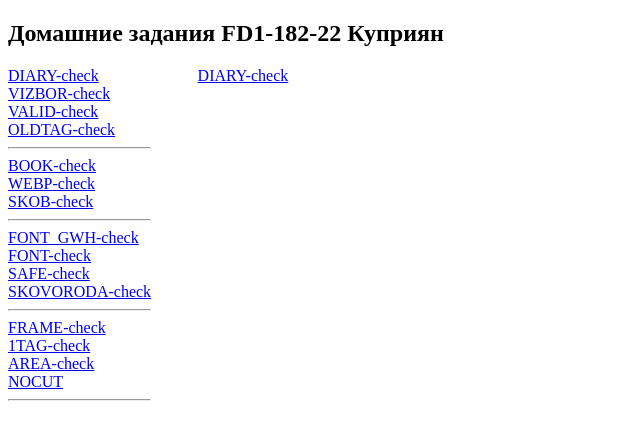
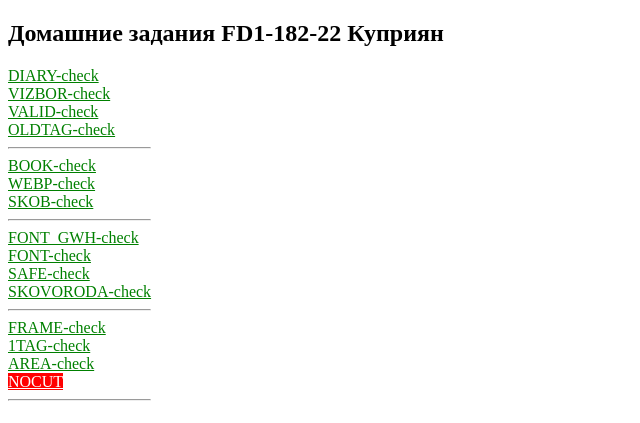
Before and after one commit to kupryian/lessons, a plain HTML site: page index.html in a window 1280 px wide. Shown: the top 423 px of the page, without its empty margins (0-640 px from the left). Drawn offline with Linux system fonts and the light colour scheme.

Commit message:
lesson8.2

```diff
--- a/index.html
+++ b/index.html
@@ -10,28 +10,28 @@
     <h2>Домашние задания FD1-182-22 Куприян</h2>
     <div>
     <div style="float: left;">
-    <a href="lesson1/DIARY.html">DIARY-check</a> <br>
-    <a href="lesson1/VIZBOR.html">VIZBOR-check</a> <br>
-    <a href="lesson1/vechno_student.html">VALID-check</a> <br>
-    <a href="lesson1/old_tags.html">OLDTAG-check</a>
+    <a href="lesson1/DIARY.html" style="color: green;">DIARY-check</a> <br>
+    <a href="lesson1/VIZBOR.html" style="color: green;" >VIZBOR-check</a> <br>
+    <a href="lesson1/vechno_student.html" style="color: green;">VALID-check</a> <br>
+    <a href="lesson1/old_tags.html" style="color: green;">OLDTAG-check</a>
     <hr>
-    <a href="lesson2/CHILDBOOK.HTML">BOOK-check</a> <br>
-    <a href="lesson2/WEBP.html">WEBP-check</a> <br>
-    <a href="lesson2/SKOB.html">SKOB-check</a> <br>
+    <a href="lesson2/CHILDBOOK.HTML" style="color: green;">BOOK-check</a> <br>
+    <a href="lesson2/WEBP.html" style="color: green;">WEBP-check</a> <br>
+    <a href="lesson2/SKOB.html" style="color: green;">SKOB-check</a> <br>
     <hr>
-    <a href="lesson4/fonts.html">FONT_GWH-check</a> <br>
-    <a href="lesson4/font.html">FONT-check</a> <br>
-    <a href="lesson4/safe.html">SAFE-check</a> <br>
-    <a href="lesson4/skovoroda.html">SKOVORODA-check</a> <br>
+    <a href="lesson4/fonts.html" style="color: green;">FONT_GWH-check</a> <br>
+    <a href="lesson4/font.html" style="color: green;">FONT-check</a> <br>
+    <a href="lesson4/safe.html" style="color: green;">SAFE-check</a> <br>
+    <a href="lesson4/skovoroda.html" style="color: green;">SKOVORODA-check</a> <br>
     <hr>
-    <a href="lesson6/frame.html">FRAME-check</a> <br>
-    <a href="lesson6/1tag.html">1TAG-check</a> <br>
-    <a href="lesson6/area.html">AREA-check</a> <br>
-    <a href="lesson6/nocut.html">NOCUT</a> <br>
+    <a href="lesson6/frame.html" style="color: green;">FRAME-check</a> <br>
+    <a href="lesson6/1tag.html" style="color: green;">1TAG-check</a> <br>
+    <a href="lesson6/area.html" style="color: green;">AREA-check</a> <br>
+    <a href="lesson6/nocut.html" style="background-color: red; color: white;">NOCUT</a> <br>
     <hr>
     </div>
     <div style="padding-left: 15%;">
-        <a href="lesson1/DIARY.html">DIARY-check</a> <br>
+
 
         </div>
     </div>
@@ -48,6 +48,8 @@
     <a href="lesson6/lesson6.1.html">Lesson6</a> <br>
     <hr>
     <a href="lesson7/lesson7.1.html">Lesson7</a> <br>
+    <hr>
+    <a href="lesson7/lesson8.1.html">Lesson8</a> <br>
 </div>
 </body>
 </html>
```
Also changed, not shown: lesson8/lesson8.1.html (added, +53 -0 lines), img/wall_g200.png (added), img/wall_y15b85.png (added).
